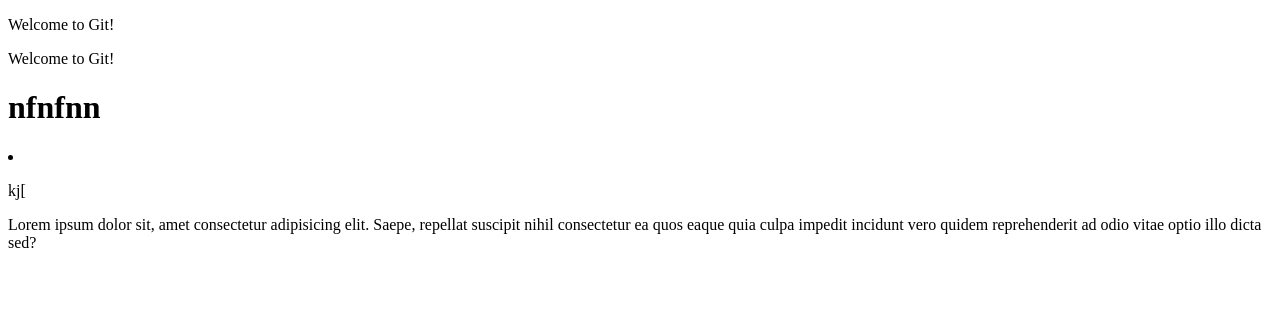
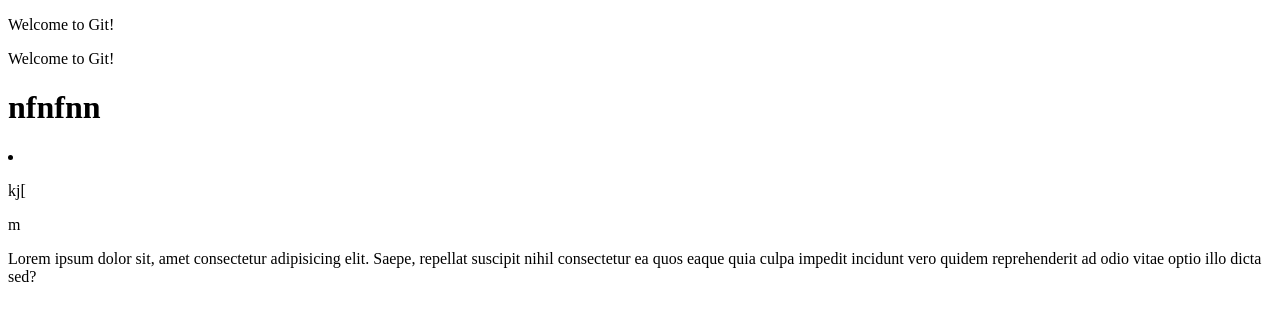
Before and after one commit to AnnaSheshtakauskas/test, a plain HTML site: page index.html in a window 1280 px wide. Drawn offline with Linux system fonts and the light colour scheme.

Commit message:
new branch

```diff
--- a/index.html
+++ b/index.html
@@ -12,6 +12,7 @@
     <li>
         <p>kj[</p>
     </li>
+    <span>m</span>
     <p>Lorem ipsum dolor sit, amet consectetur adipisicing elit. Saepe, repellat suscipit nihil consectetur ea quos eaque quia culpa impedit incidunt vero quidem reprehenderit ad odio vitae optio illo dicta sed?</p>
 </body>
 </html>
```
